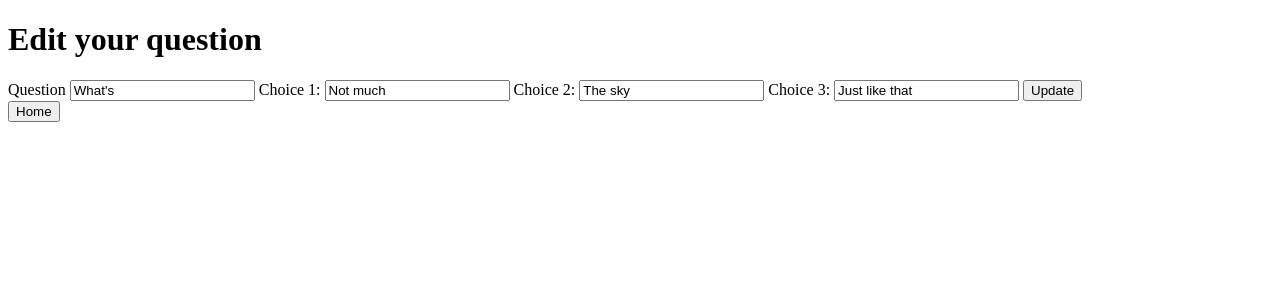
After one commit to PranithaDharmapuri/polls_app, a Django app: page /polls/1/update/ in a window 1280 px wide. The commit adds this page. Shown: the top 300 px of the page. Run offline with Django 5.2, Linux system fonts and the light colour scheme; data comes from the database, SQL or seed files in the repository; both versions use the stored data as it was after the commit.

Commit message:
polls_app branch commit 1

```diff
--- /dev/null
+++ b/polls/forms.py
@@ -0,0 +1,6 @@
+from django import forms
+
+class NameForm(forms.Form):
+    your_name=forms.CharField(label="Your name", max_length=100)
+    email=forms.CharField(label="Email",max_length=100)
+    password=forms.CharField(label="password",max_length=6)
--- a/polls/models.py
+++ b/polls/models.py
@@ -19,3 +19,11 @@ class Choice(models.Model):
     votes=models.IntegerField(default=0)
     def __str__(self):
         return self.choice_text
+
+class Signup(models.Model):
+    name=models.CharField(max_length=200)
+    email=models.EmailField(max_length=400)
+    password=models.IntegerField()
+
+    def __str__(self):
+        return self.name
--- a/polls/templates/polls/index.html
+++ b/polls/templates/polls/index.html
@@ -7,3 +7,6 @@
 {%else%}
 <p>No polls are available.</p>
 {%endif%}
+<div>
+  <a href="{% url 'polls:name_form' %}"><button type="button">Login</button></a>
+</div>
--- a/polls/templates/polls/results.html
+++ b/polls/templates/polls/results.html
@@ -1,9 +1,9 @@
-<h1>{{question.question_text }}</h1>
+<h1>{{object.question_text }}</h1>
 
 <ul>
-    {% for choice in question.choice_set.all %}
+    {% for choice in object.choice_set.all %}
         <li>{{ choice.choice_text }} -- {{ choice.votes }} vote {{ choice.votes|pluralize }}</li>
         {% endfor %}
 </ul>
 
-<a href="{% url 'polls:detail' question.id %}"> Vote again?</a>
+<a href="{% url 'polls:detail' object.id %}"> Vote again?</a>
--- /dev/null
+++ b/polls/templates/polls/signup.html
@@ -0,0 +1,5 @@
+<form action="{% url 'polls:name_form' %}" method="post">
+    {% csrf_token %}
+    {{ form }}
+    <input type="submit"  value="Submit" name="submit_button">
+</form>
--- /dev/null
+++ b/polls/templates/polls/update_question.html
@@ -0,0 +1,26 @@
+<!DOCTYPE html>
+<html lang="en">
+<head>
+    <meta charset="UTF-8">
+    <meta name="viewport" content="width=device-width, initial-scale=1.0">
+    <title>Uopdate question</title>
+</head>
+<body>
+    <div>
+    <form action="{% url 'polls:update_question' question.id %}" method="post">
+        <h1>Edit your question</h1>
+        {% csrf_token %}
+        <label for="question_text">Question</label>
+        <input type="text" name="question_text" value="{{question.question_text}}" required>
+        {% for choice in question.choice_set.all %}
+            <label for="choice_{{choice.id}}">Choice {{  forloop.counter }}:</label>
+            <input type="text" name="choice_{{choice.id}}" id="choice_{{choice.id}}" value="{{choice.choice_text}}" required>
+            {% endfor %}
+        <button type="submit">Update</button>
+    </form>
+    </div>
+    <div>
+        <a href="{% url 'polls:index' %}"><button type="button">Home</button></a>
+    </div>
+</body>
+</html>
--- a/polls/urls.py
+++ b/polls/urls.py
@@ -4,8 +4,11 @@ from . import views
 
 app_name = "polls"
 urlpatterns=[
-    path("",views.index,name="index"),
-    path("<int:question_id>/detail", views.detail, name="detail"),
-    path("<int:question_id>/results/", views.results, name="results"),
+    path("",views.IndexView.as_view(),name="index"),
+    path("<int:pk>/detail", views.DetailView.as_view(), name="detail"),
+    path("<int:pk>/results/", views.ResultsView.as_view(), name="results"),
     path("<int:question_id>/vote/", views.vote, name="vote"),
+    path("<int:question_id>/update/", views.update_question,name="update_question"),
+    path('name_form/',views.get_name,name='name_form'),
+    path('thanks/', views.thanks,name='thanks'),
 ]
--- a/polls/views.py
+++ b/polls/views.py
@@ -1,25 +1,31 @@
-from django.http import HttpResponseRedirect
-from django.shortcuts import render,get_object_or_404
+from typing import Any
+# from django.db.models.query import QuerySet
+from django.http import HttpResponse, HttpResponseNotAllowed, HttpResponseRedirect
+from django.shortcuts import redirect, render,get_object_or_404
 from django.urls import reverse
-#from django.views import generic
+from django.views import generic
 from django.db.models import F
 
-from .models import Choice,Questions
+from polls.forms import NameForm
 
-def index(request):
-    latest_question_list=Questions.objects.order_by('-pub_date')[:5]
-    context={
-        'latest_question_list':latest_question_list
-    }
-    return render(request,"polls/index.html",context)
+from .models import Choice,Questions,Signup
 
-def detail(request,question_id):
-    question=get_object_or_404(Questions,pk=question_id)
-    return render(request,"polls/detail.html",{'question':question})
 
-def results(request,question_id):
-    question=get_object_or_404(Questions,pk=question_id)
-    return render(request,'polls/results.html',{'question': question})
+class IndexView(generic.ListView):
+    template_name="polls/index.html"
+    context_object_name="latest_question_list"
+
+    def get_queryset(self):
+        return Questions.objects.order_by("-pub_date")[:5]
+
+class DetailView(generic.DetailView):
+    model=Questions
+    template_name="polls/detail.html"
+
+
+class ResultsView(generic.DetailView):
+    model=Questions
+    template_name="polls/results.html"
 
 def vote(request,question_id):
     question = get_object_or_404(Questions, pk=question_id)
@@ -29,7 +35,7 @@ def vote(request,question_id):
         return render(
             request, "polls/detail.html",
             {
-                "question":question,
+                "object":question,
                 "error_message": "You didn't select a choice.",
             },
         )
@@ -37,4 +43,37 @@ def vote(request,question_id):
         selected_choice.votes=F("votes") + 1
         selected_choice.save()
 
-        return HttpResponseRedirect(reverse("polls:results",args=(question.id,)))
+        return HttpResponseRedirect(reverse("polls:results", args=(question.id,)))
+
+def update_question(request,question_id):
+    question=get_object_or_404(Questions,pk=question_id)
+    if request.method == 'POST':
+        new_text=request.POST.get('question_text')
+        if new_text:
+            question.question_text=new_text
+            question.save()
+        for choice in question.choice_set.all():
+            new_choice=request.POST.get(f'choice_{choice.id}')
+            print(f'choice_{choice.id}')
+            print("123",choice.choice_text)
+
+            if new_choice:
+                print(choice)
+                choice.choice_text=new_choice
+                print("@@@@",choice.choice_text)
+                choice.save()
+        return redirect(reverse('polls:detail',kwargs={'pk':question.id}))
+    return render(request,'polls/update_question.html',{"question":question})
+
+def get_name(request):
+    if request.method == 'POST':
+        form = NameForm(request.POST)
+        if form.is_valid():
+            return HttpResponseRedirect(reverse("polls:thanks"))
+    else:
+        form = NameForm()
+
+    return render(request,"polls/signup.html",{"form":form})
+
+def thanks(request):
+    return HttpResponse("<h3> Thanks for your Contribution.<h3>")
```
Also changed, not shown: polls/templates/polls/detail.html (+16 -9 lines), db.sqlite3, polls/README.md (deleted), polls/migrations/0002_signup.py (added).
